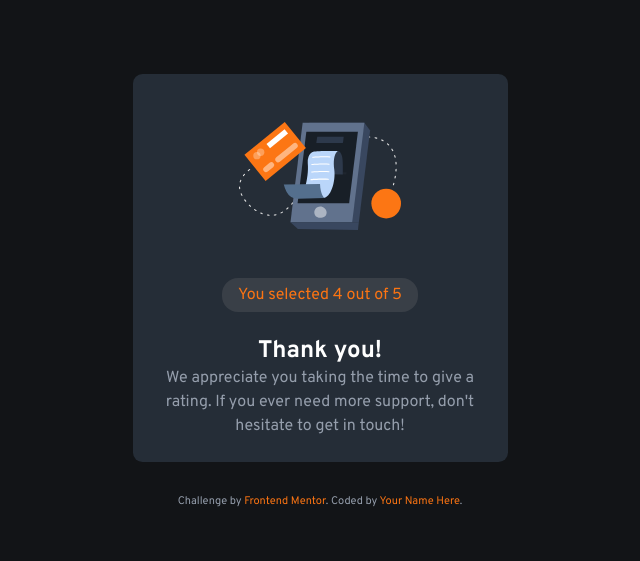
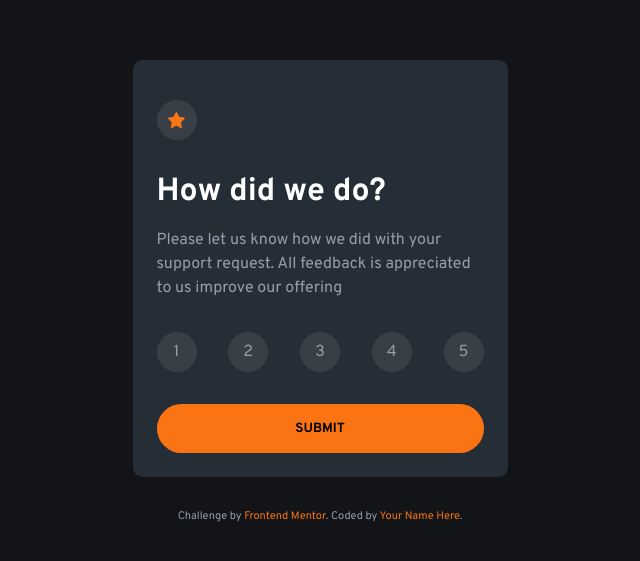
Before and after one commit to lawal-sherif-itunu/interactive-rating-component, a plain HTML site: page submit.html in a window 1280 px wide. Shown: the part 109-670 px from the top of the page, without its empty margins (320-960 px from the left). Drawn offline with Linux system fonts and the light colour scheme.

Commit message:
JavaScript debugging
Javascript debugging

```diff
--- a/sandbox.js
+++ b/sandbox.js
@@ -1,22 +1,28 @@
 let ratings = document.querySelectorAll(".bttnselect");
 let submit = document.getElementById("submit");
 let ratingButtonClicked = false;
-let rate = document.querySelector("span.span");
-// let rateText = rate ? rate.textContent : "";
 
+// Loop through each rating button to add an event listener
 ratings.forEach(function (rating) {
   rating.addEventListener("click", function () {
     ratingButtonClicked = true;
 
-    let rateText = rating ? rating.textContent : "";
-    rate.textContent = rateText;
+    // Remove 'active' class from all buttons
+    ratings.forEach((btn) => btn.classList.remove("active"));
+
+    // Add 'active' class to the clicked button
+    rating.classList.add("active");
+
+    // Store the rating value in localStorage
+    localStorage.setItem("selectedRating", rating.textContent);
   });
 });
 
 submit.addEventListener("click", function () {
   if (ratingButtonClicked) {
+    // Navigate to submit.html
     window.location.href = "submit.html";
   } else {
-    alert("Please click the Rating button before submitting.");
+    alert("Please click a rating button before submitting.");
   }
 });
--- a/submit.html
+++ b/submit.html
@@ -20,18 +20,21 @@
   </head>
   <body>
     <main>
-      <div class="container container-two">
-        <img
-          class="illustration"
-          src="images/illustration-thank-you.svg"
-          alt="thank you illustration"
-        />
-        <p class="rating">You selected <span class="span">4</span> out of 5</p>
-        <h2>Thank you!</h2>
+      <div class="container">
+        <div class="star"><img src="images/icon-star.svg" alt="star" /></div>
+        <h1>How did we do?</h1>
         <p>
-          We appreciate you taking the time to give a rating. If you ever need
-          more support, don't hesitate to get in touch!
+          Please let us know how we did with your support request. All feedback
+          is appreciated to us improve our offering
         </p>
+        <div class="buttons">
+          <button class="bttnselect" id="one">1</button>
+          <button class="bttnselect" id="two">2</button>
+          <button class="bttnselect" id="three">3</button>
+          <button class="bttnselect" id="four">4</button>
+          <button class="bttnselect" id="five">5</button>
+        </div>
+        <button id="submit">SUBMIT</button>
       </div>
 
       <div class="attribution">
```
